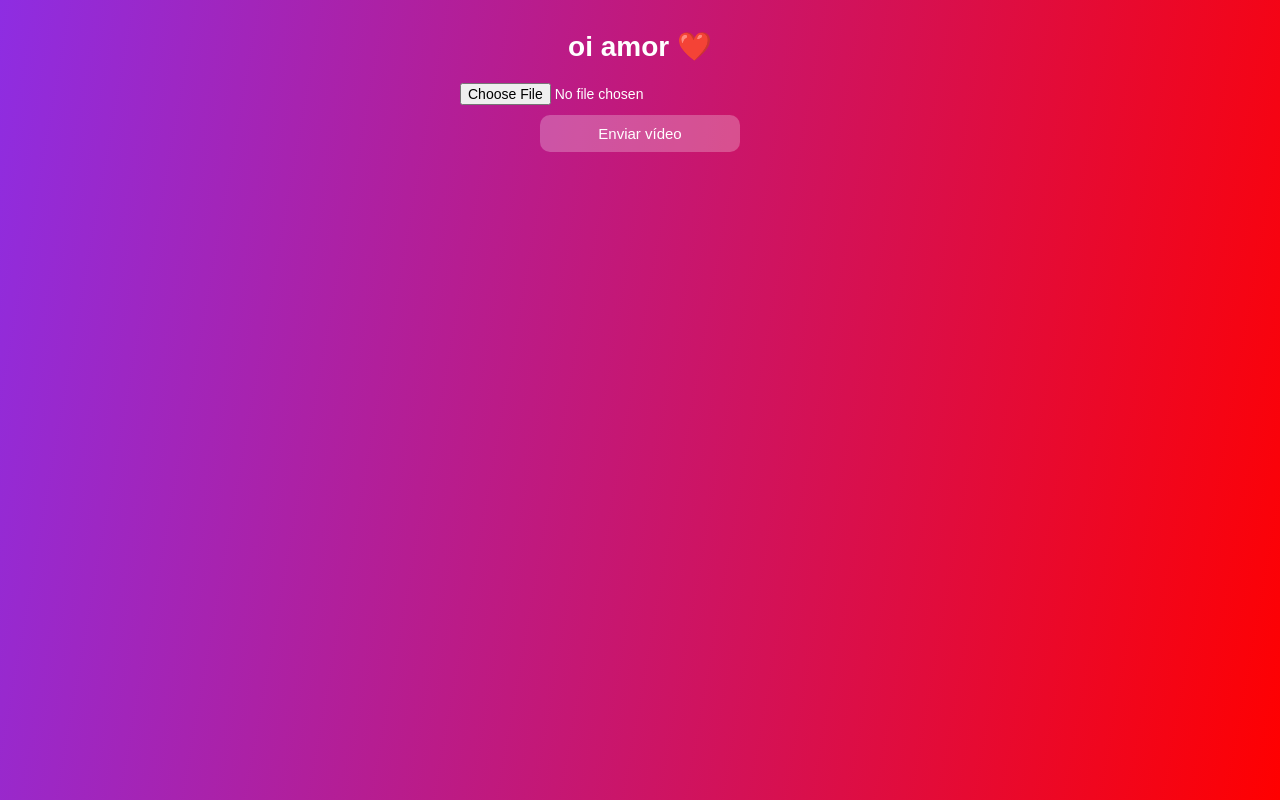
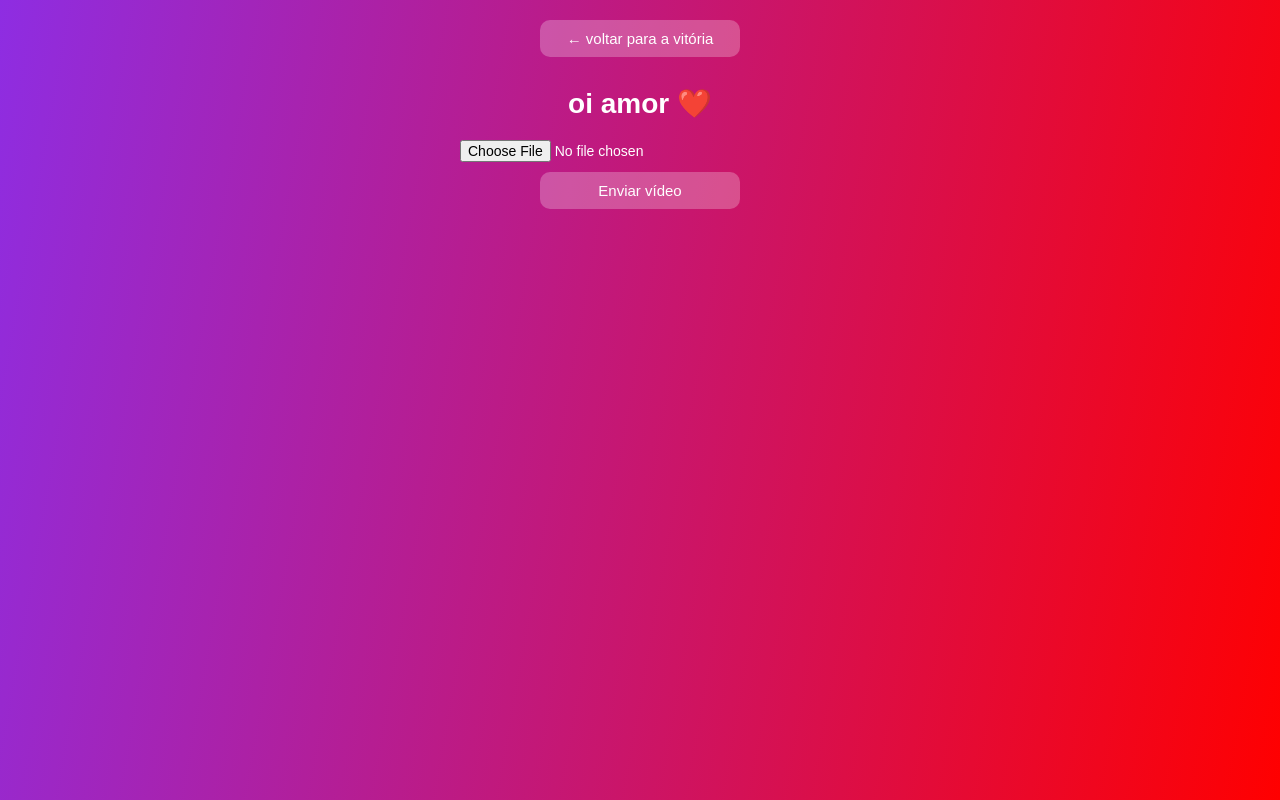
Before and after one commit to bryanfellas/vitoria-meu-amor, a plain HTML site: page areasecreta.html in a window 1280 px wide. Drawn offline with Linux system fonts and the light colour scheme; no server answers.

Commit message:
Update areasecreta.html

```diff
--- a/areasecreta.html
+++ b/areasecreta.html
@@ -7,17 +7,14 @@
   <link rel="stylesheet" href="videos.css">
 </head>
 <body>
-
+  <button onclick="window.location.href='index.html'" class="btn-voltar">← voltar para a vitória</button>
   <h2>oi amor ❤️</h2>
-
   <div class="upload-area">
     <input type="file" id="upload" accept="video/*">
     <button onclick="enviar()">Enviar vídeo</button>
   </div>
-
   <div id="lista"></div>
   <div id="player"></div>
-
   <script src="videos.js"></script>
 </body>
 </html>
```
